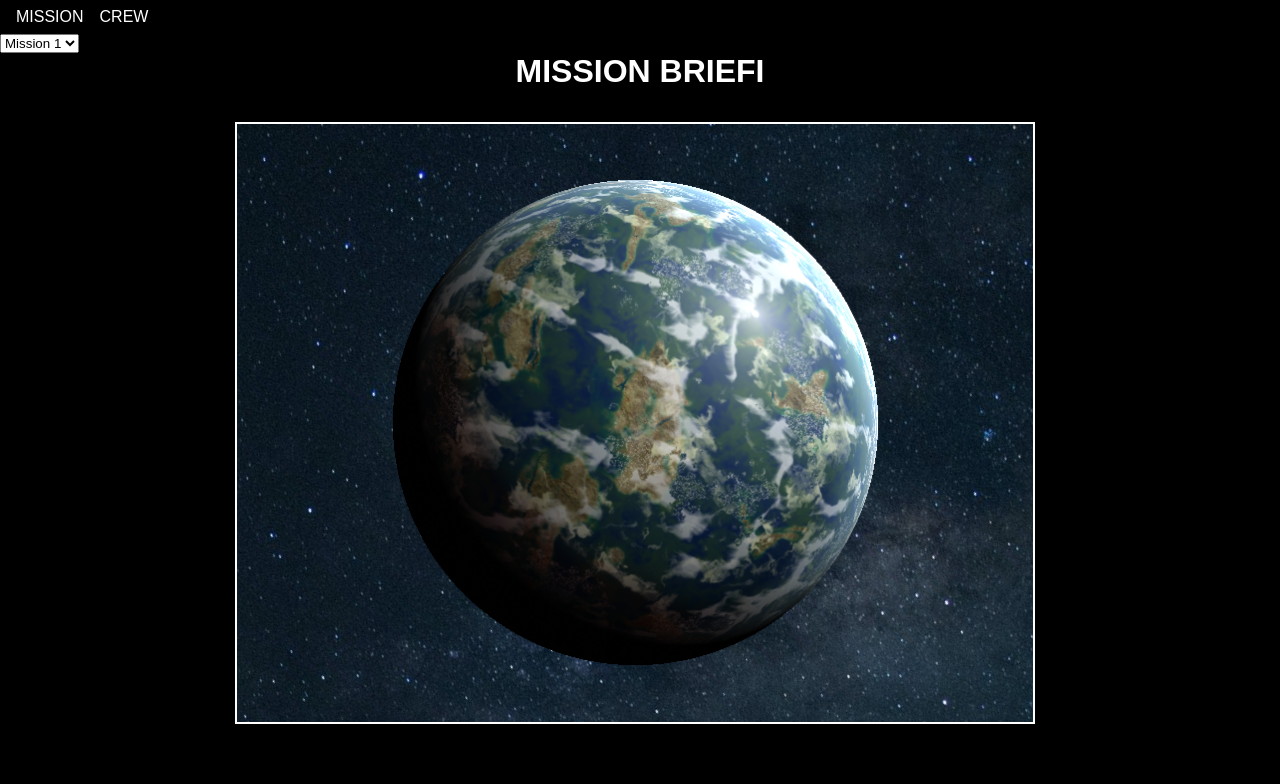
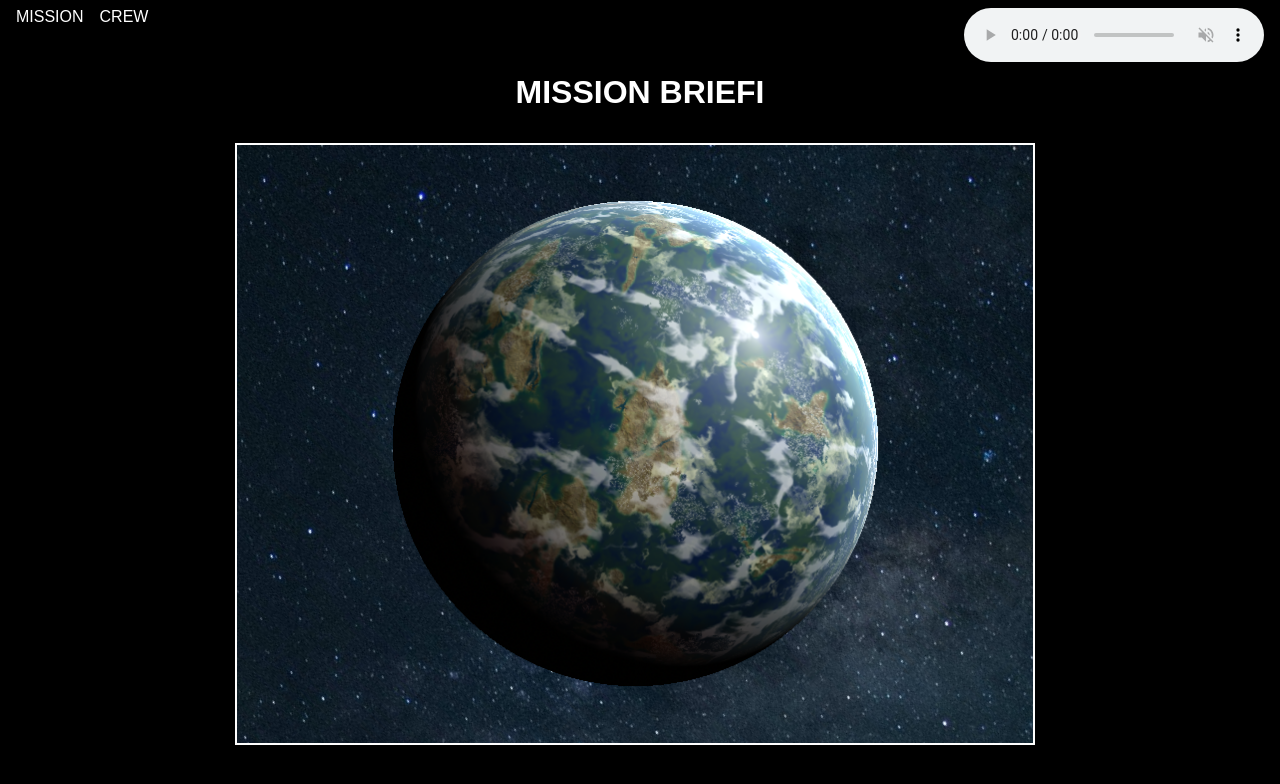
Before and after one commit to rowan-carlsen/dnd-and-svelte, a SvelteKit app: page /mission-briefing in a window 1280 px wide. Shown: the top 784 px of the page. Built offline with nearby package versions, Linux system fonts and the light colour scheme.

Commit message:
music and tweaks for mission briefing

```diff
--- a/src/routes/mission-briefing/+layout.svelte
+++ b/src/routes/mission-briefing/+layout.svelte
@@ -6,6 +6,9 @@
 	<ul>
 		<li><a href={resolve("/mission-briefing")}>MISSION</a></li>
 		<li><a href={resolve("/mission-briefing/crew")}>CREW</a></li>
+		<li>
+			<audio src="/ME2.mp3" autoplay loop muted controls volume={0.5}></audio>
+		</li>
 	</ul>
 </nav>
 <slot />
@@ -19,6 +22,7 @@
 		padding: 0;
 		margin: 0;
 	}
+
 	nav ul {
 		display: flex;
 		list-style-type: none;
@@ -26,6 +30,9 @@
 		padding: 0.5em 1em;
 		margin: 0;
 	}
+	li:has(audio) {
+		margin-left: auto;
+	}
 	a {
 		text-decoration: none;
 		color: white;
--- a/src/routes/mission-briefing/+page.svelte
+++ b/src/routes/mission-briefing/+page.svelte
@@ -72,9 +72,9 @@
 <svelte:head><title>Mission Briefing</title></svelte:head>
 
 <main class:visible={ready}>
-	<select>
+	<!-- <select>
 		<option value="Mission 1">Mission 1</option>
-	</select>
+	</select> -->
 	<!-- svelte-ignore a11y_missing_content -->
 	<h1 id="header">&nbsp;</h1>
 	<section id="briefing">
```
Also changed, not shown: static/space-background.jpg (deleted), 1 other file (tests, documents, lock files or other folders).
